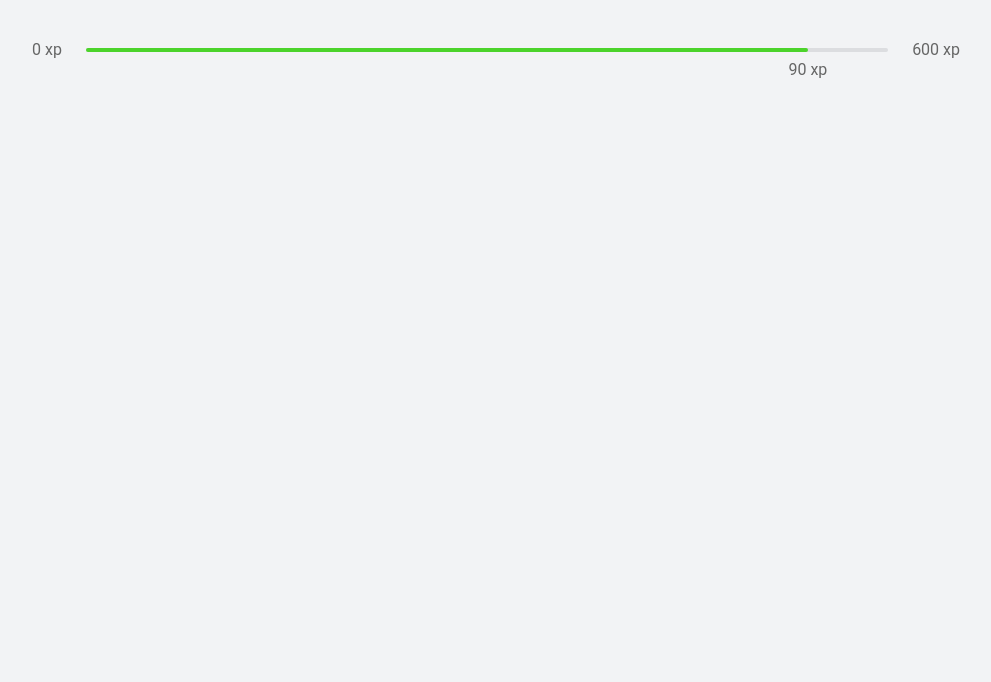
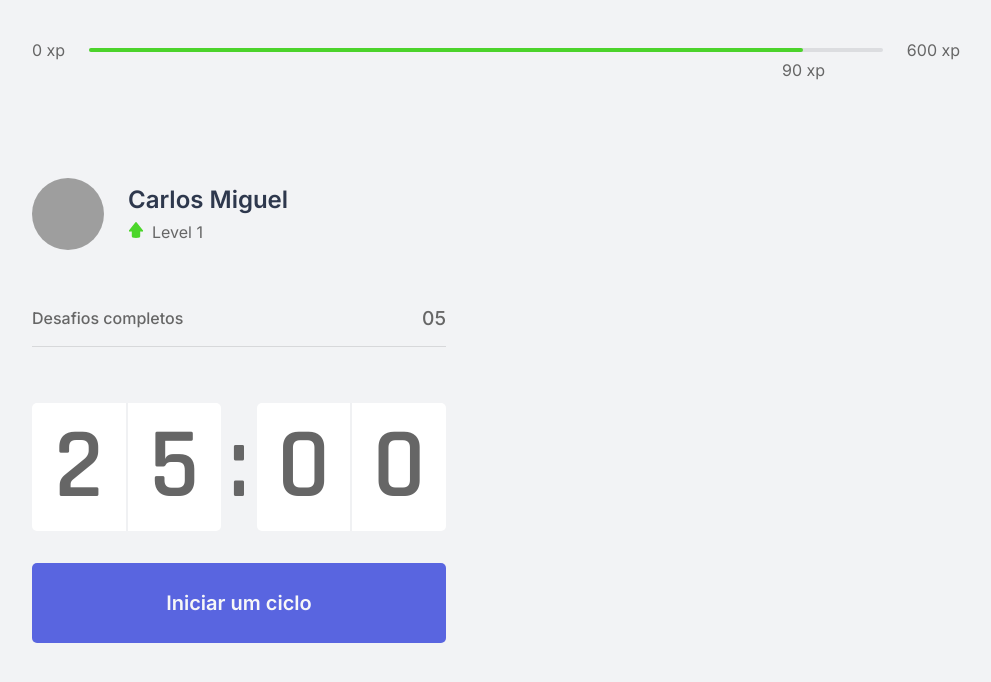
Before and after one commit to solrachix/moveit, a Next.js app: page / in a window 1280 px wide. Shown: the top 682 px of the page, without its empty margins (144-1135 px from the left). Built offline with nearby package versions, Linux system fonts and the light colour scheme; grey boxes are pictures that could not be loaded.

Commit message:
adding: CompletedChallenges, CountDown, Profile component in Home page

```diff
--- a/src/pages/index.tsx
+++ b/src/pages/index.tsx
@@ -1,10 +1,26 @@
+import { Container } from '@/styles/pages/Home'
+
 import ExperienceBar from '@/components/ExperienceBar'
-import { Container } from '@/styles/pages/Home'
+import Profile from '@/components/Profile'
+import CompletedChallenges from '@/components/CompletedChallenges'
+import CountDown from '@/components/CountDown'
+import SEO from '@/components/SEO'
 
 const App: React.FC = () => {
   return (
     <Container>
+      <SEO title="Inicio" />
+
       <ExperienceBar />
+
+      <section>
+        <div>
+          <Profile />
+          <CompletedChallenges />
+          <CountDown />
+        </div>
+        <div></div>
+      </section>
     </Container>
   )
 }
--- a/src/styles/GlobalStyle.ts
+++ b/src/styles/GlobalStyle.ts
@@ -19,7 +19,7 @@ export default createGlobalStyle`
     overflow-x: visible;
   }
 
-  @media (max-width: 1088px){
+  @media (max-width: 1080px){
     html {
       font-size: 93.75%;
     }
@@ -37,11 +37,11 @@ export default createGlobalStyle`
     outline: none;
 
     text-decoration: none;
-    font: 400 1rem 'Nunito', 'Roboto', sans-serif;
+    font: 400 1rem 'Inter', 'Roboto', sans-serif;
   }
   h1, h2, h3, h4, h5, h6 {
     color: ${({ theme }) => theme.colors.text.normal};
-    font-family: 'Nunito', 'Roboto', sans-serif;
+    font-family: 'Inter', 'Roboto', sans-serif;
   }
   button {
     cursor: pointer;
--- a/src/styles/pages/Home.ts
+++ b/src/styles/pages/Home.ts
@@ -1,10 +1,20 @@
 import styled from 'styled-components'
 
 export const Container = styled.div`
+  height: 100vh;
   max-width: 992px;
-  height: 100vh;
   margin: 0 auto;
   padding: 2.5rem 2rem;
+
   display: flex;
   flex-direction: column;
+
+  section {
+    flex: 1;
+
+    display: grid;
+    grid-template-columns: 1fr 1fr;
+    gap: 6.25rem;
+    align-content: center;
+  }
 `
```
